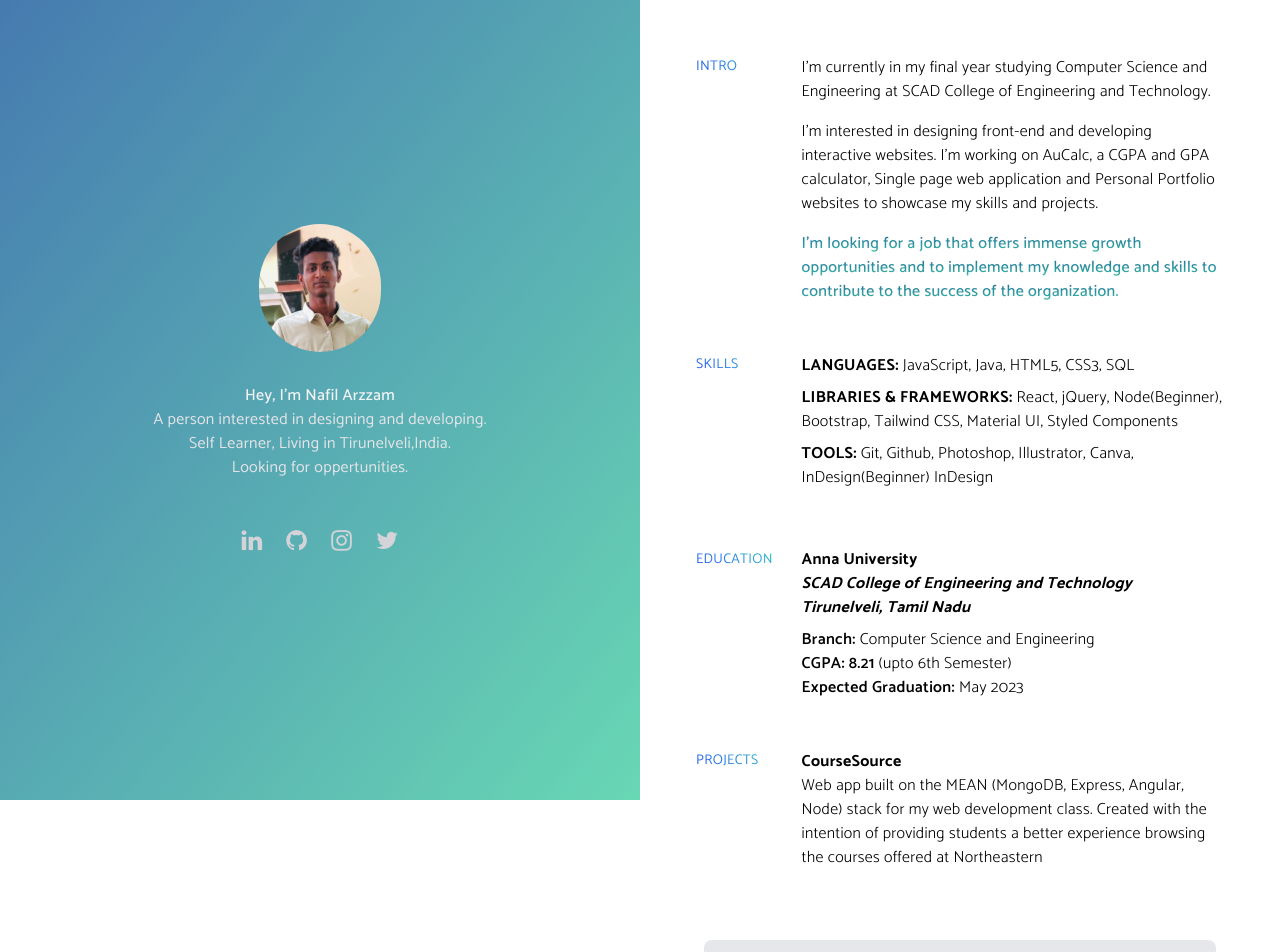
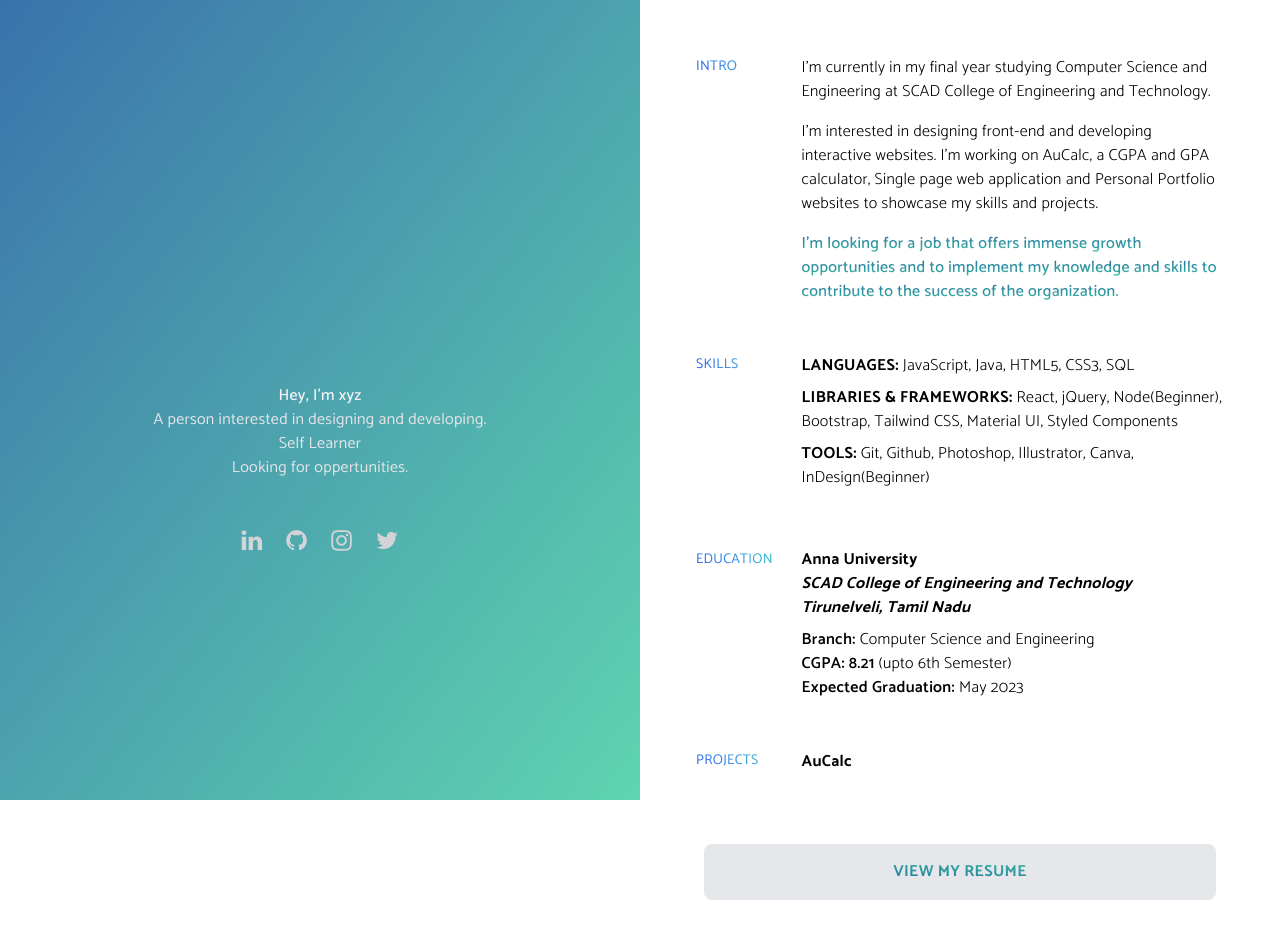
Before and after one commit to Arzzam/My-Profile, a React (Create React App) app: page / in a window 1280 px wide. Shown: the top 952 px of the page. Built offline with nearby package versions, Linux system fonts and the light colour scheme.

Commit message:
Right side section education update

```diff
--- a/src/App.js
+++ b/src/App.js
@@ -7,7 +7,8 @@ config.autoAddCss = false;
 
 const App = () => {
   return (
-    <div /*{className="grid grid-rows-none md:grid-cols-2 md:grid md:divide-x-2"} */>
+    <div>
+    {/* className="grid grid-rows-none md:grid-cols-2 md:grid md:divide-x-2" className="after:content-[''] after:table after:clear-both" */}
       <Left />
       <Right />
     </div>
--- a/src/Components/Left Section/Left.jsx
+++ b/src/Components/Left Section/Left.jsx
@@ -6,7 +6,7 @@ const Left = () => {
   return (
     <div
       id="Left"
-      className="fixed inline-block float-left w-1/2 h-full overflow-hidden text-center align-top md:static md:block md:w-full "
+      className="fixed inline-block float-left w-1/2 h-full overflow-hidden text-center align-top md:static md:block md:w-full"
     >
       <Profile />
       <div className="flex items-center justify-center h-full left-inner p-50px min-h-own sm:p-10">
--- a/src/Components/Left Section/Profile.jsx
+++ b/src/Components/Left Section/Profile.jsx
@@ -3,7 +3,7 @@ import React from "react";
 
 export const Profile = () => {
   return (
-    <div className="absolute top-0 bottom-0 left-0 right-0 w-full h-full bg-center bg-no-repeat bg-cover bg-img snap-center before:absolute before:content-[''] before:top-0 before:bottom-0 before:left-0 before:right-0 bg-bgimage bg-gradient-to-tl from-bgGra1 to-bgGra2 opacity-80 ">
+    <div className="overflow-hidden bg-img">
       {/* <img src={ProfileImage} alt="My profile pic" /> */}
     </div>
   );
--- a/src/Components/Left Section/ProfileDetails.jsx
+++ b/src/Components/Left Section/ProfileDetails.jsx
@@ -1,18 +1,20 @@
 import React from "react";
-import ProfileImage from "../../assets/profile.png";
+// import ProfileImage from "../../assets/profile.png";
 
 const ProfileDetails = () => {
   return (
-    <div className="absolute top-0 bottom-0 left-0 right-0 flex-none mx-auto my-0 mt-35% info w-90 md:mt-76">
+    <div className="absolute top-0 bottom-0 left-0 right-0 flex-none mx-auto my-0 mt-35% info w-90 md:mt-76 ">
       <div className="flex flex-wrap justify-center h-40">
-        <img src={ProfileImage} alt="" className="rounded-full h-4/5" />
+        {/* <img src={ProfileImage} alt="" className="rounded-full h-4/5" /> */}
       </div>
       <div className="font-medium name text-zinc-100">
-        Hey, I'm Nafil Arzzam
+        {/* Hey, I'm Nafil Arzzam */}
+        Hey, I'm xyz
       </div>
       <div className="text-zinc-200 subtext">
-        A person interested in designing and developing. <br /> Self Learner,
-        Living in Tirunelveli,India. <br /> Looking for oppertunities.
+        A person interested in designing and developing. <br /> Self Learner
+        {/* Living in Tirunelveli,India.  */}
+        <br /> Looking for oppertunities.
       </div>
       <div className="mt-8 social-links text-zinc-300">
         <a href="https://www.linkedin.com/in/arzzam19/">
--- a/src/Components/Right Section/Projects.jsx
+++ b/src/Components/Right Section/Projects.jsx
@@ -7,12 +7,9 @@ const Projects = () => {
       <h4>Projects</h4>
       <Content>
         <div className="mb-5 project-item">
-          <div className="font-bold project-title">CourseSource</div>
+          <div className="font-bold project-title">AuCalc</div>
           <p className="mx-0 mt-0 mb-2 text-base project-desc">
-            Web app built on the MEAN (MongoDB, Express, Angular, Node) stack
-            for my web development class. Created with the intention of
-            providing students a better experience browsing the courses offered
-            at Northeastern
+
           </p>
         </div>
       </Content>
--- a/src/Components/Right Section/Right.jsx
+++ b/src/Components/Right Section/Right.jsx
@@ -7,7 +7,7 @@ import Skills from "./Skills";
 
 const Right = () => {
   return (
-    <div id="right" className="inline-block float-right w-1/2 align-top md:block md:w-full">
+    <div id="right" className="inline-block float-right w-1/2 overflow-hidden align-top md:block md:w-full">
       <div className="right-inner p-14 sm:p-10">
         <Intro />
         <Skills />
--- a/src/Components/Right Section/Skills.jsx
+++ b/src/Components/Right Section/Skills.jsx
@@ -20,7 +20,6 @@ const Skills = () => {
           <strong className="text-base font-bold uppercase last-of-type:mb-0">Tools: </strong>
           <span>
             Git, Github, Photoshop, Illustrator, Canva, InDesign(Beginner)
-            InDesign
           </span>
         </div>
       </Content>
--- a/src/index.css
+++ b/src/index.css
@@ -59,40 +59,19 @@ a {
   height: 100%;
 }
 
-/*
-html, body {
-  font-family: Helvetica;
-  margin: 0;
-  padding: 0;
-  -webkit-box-sizing: border-box;
-  box-sizing: border-box;
-  font-family: 'Catamaran', sans-serif;
-  letter-spacing: 0.3px;
-}
-
-a {
-  text-decoration: none;
-}
-
-.left,
-.right {
-  width: 50%;
-  display: inline-block;
-  vertical-align: top;
-}
-
-.left {
-  color: #efefef;
-  width: 50%;
+/* .bg-img { */
+  /* background: url('./assets/profile.png') center center no-repeat; */
+  /* background-size: cover;
   height: 100%;
-  float: left;
-  text-align: center;
-  overflow: hidden;
-  position: fixed;
-}
-
-.left .bg-img {
-  background: url('../img/headshot1-bw.png') center center no-repeat;
+  width: 100%;
+  position: absolute;
+  top: 0;
+  right: 0;
+  bottom: 0;
+  left: 0;
+} */
+.bg-img{
+  /* content: ""; */
   background-size: cover;
   height: 100%;
   width: 100%;
@@ -101,285 +80,13 @@ a {
   right: 0;
   bottom: 0;
   left: 0;
-}
-
-.left .bg-img:before{
-  content: '';
-  position: absolute;
-  top: 0;
-  right: 0;
-  bottom: 0;
-  left: 0;
   background: #185a9d;
-  background-image: linear-gradient(to left top, #43cea2 , #185a9d);
+  background-image: linear-gradient(to left top, #43cea2, #185a9d);
   opacity: 0.85;
 }
 
-.left-inner,
-.right-inner {
-  padding: 50px;
-}
-
-@media screen and (max-width: 400px) {
-  .left-inner,
-  .right-inner {
-    padding: 40px;
+/* @media screen and (max-width: 1000px) {
+  .bg-img {
+    position: relative;
   }
-}
-
-.left-inner {
-  display: flex;
-  -webkit-box-align: center;
-  align-items: center;
-  min-height: 24em;
-  -webkit-box-pack: center;
-  -webkit-justify-content: center;
-  justify-content: center;
-  height: 100%;
-}
-
-.left .info {
-  -webkit-box-flex: 0;
-  -webkit-flex: none;
-  flex: none;
-  position: absolute;
-  top: 0;
-  left: 0;
-  right: 0;
-  bottom: 0;
-  color: #fff;
-  width: 90%;
-  margin: 0 auto;
-  margin-top: 50%;
-}
-
-@media screen and (max-width: 1000px) {
-  .left .info {
-    margin-top: 300px;
-  }
-}
-
-.left .info .name {
-  font-weight: 500;
-}
-
-.left .info .social-links {
-  margin-top: 30px;
-}
-
-.left .info .fa {
-  margin: 10px;
-  font-size: 24px;
-  color: #fff;
-}
-
-@media screen and (max-width: 1000px) {
-  .left, .right {
-    display: block;
-    width: 100%;
-  }
-  .left {
-    position: static;
-  }
-}
-
-.right {
-  float: right;
-}
-
-.right a {
-  color: #000;
-}
-
-.right h4,
-.right .content {
-  display: inline-block;
-  vertical-align: top;
-}
-
-.right h4 {
-  width: 20%;
-  margin: 0 0 20px;
-  text-transform: uppercase;
-  font-size: 14px;
-  background-color: #2A54F5;
-  background-image: -webkit-linear-gradient(45deg,#2A54F5 0%,#33E5BB 100%);
-  background-image: linear-gradient(45deg,#2A54F5 0%,#33E5BB 100%);
-  -webkit-background-clip: text;
-  -webkit-text-fill-color: transparent;
-}
-
-.right ul {
-  padding: 0;
-  margin: 0;
-}
-
-.right .content {
-  width: 80%;
-  padding: 0;
-  margin: 0 0 50px;
-  font-weight: 300;
-  line-height: 1.5;
-}
-
-
-@media screen and (max-width: 600px) {
-  .right h4,
-  .right .content {
-    display: block;
-    vertical-align: top;
-    width: 100%;
-  }
-}
-
-.right .content ul.description {
-  padding-left: 20px;
-  margin-top: 10px;
-  font-size: 15px;
-}
-
-.right .introduction .intro-p:first-of-type {
-  margin-top: 0;
-}
-
-.right .introduction .job-pls {
-  font-weight: 500;
-  background-color: #2A54F5;
-  background-image: -webkit-linear-gradient(45deg,#2A54F5 0%,#33E5BB 100%);
-  background-image: linear-gradient(45deg,#2A54F5 0%,#33E5BB 100%);
-  -webkit-background-clip: text;
-  -webkit-text-fill-color: transparent;
-  display: inline-block;
-}
-
-
-.right .skills .skill-category {
-  margin-bottom: 10px;
-}
-
-.right .skills .skill-category:last-of-type {
-  margin-bottom: 0px;
-}
-
-.right .skills .skill-category > strong {
-  text-transform: uppercase;
-  font-size: 14px;
-}
-
-.right .education {
-  font-size: 16px;
-}
-
-.right .education .university {
-  font-weight: 700;
-  font-size: 16px;
-}
-
-.right .education .college {
-  font-weight: 700;
-  font-style: italic;
-  margin-bottom: 10px;
-}
-
-.right .education .major,
-.right .education .minor,
-.right .education .conc,
-.right .education .study-abroad {
-  font-size: 15px;
-}
-
-.right .education .major > strong,
-.right .education .minor > strong,
-.right .education .conc > strong,
-.right .education .study-abroad > strong {
-  font-weight: 500;
-}
-
-.right .education .study-abroad {
-  margin-top: 10px;
-}
-
-.right .education .grad-date {
-  text-transform: uppercase;
-  color: #aaa;
-  font-size: 13px;
-  font-weight: 500;
-  margin-top: 20px;
-}
-
-.right .experience .exp-item {
-  margin-bottom: 30px;
-}
-
-.right .experience .exp-item:last-of-type {
-  margin-bottom: 0;
-}
-
-.right .experience .exp-item .job {
-  margin: 0;
-  font-weight: 700;
-}
-
-.right .experience .exp-item .duration {
-  font-size: 13px;
-  font-weight: 500;
-  float: right;
-  color: #aaa;
-  text-transform: uppercase;
-  position: relative;
-  top: 1px;
-  margin-bottom: 5px;
-}
-
-@media screen and (max-width: 340px) {
-  .right .experience .exp-item .duration {
-    float: none;
-  }
-}
-
-.right .experience .exp-item .title {
-  font-weight: 700;
-  font-style: italic;
-}
-
-.right .projects .project-item {
-  margin-bottom: 20px;
-}
-
-.right .projects .project-title {
-  font-weight: 700;
-}
-
-.right .projects .project-desc {
-  font-size: 15px;
-  margin: 0 0 10px;
-}
-
-.right a.resume {
-  display: block;
-  width: 100%;
-  max-width: 500px;
-  margin: 0 auto;
-  text-align: center;
-  padding: 15px 0px;
-  background-color: #f5f5f5;
-  border-radius: 5px;
-  transition: all 0.3s ease;
-}
-
-.right a.resume:hover {
-  background-color: #f1f1f1;
-}
-
-.right a.resume .resume-link {
-  font-weight: 700;
-  font-size: 16px;
-  text-transform: uppercase;
-  background-color: #2A54F5;
-  background-image: -webkit-linear-gradient(45deg,#2A54F5 0%,#33E5BB 100%);
-  background-image: linear-gradient(45deg,#2A54F5 0%,#33E5BB 100%);
-  -webkit-background-clip: text;
-  -webkit-text-fill-color: transparent;
-}
-
-*/
+} */
```
